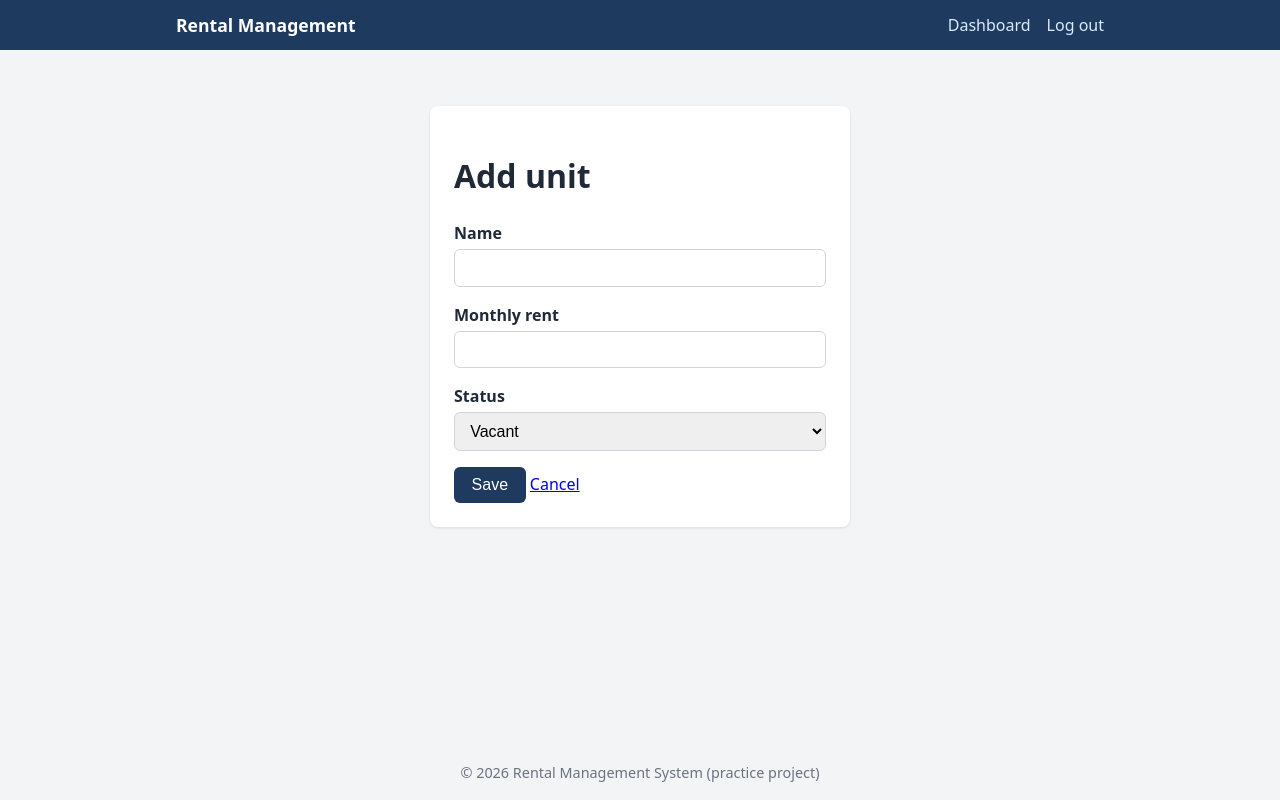
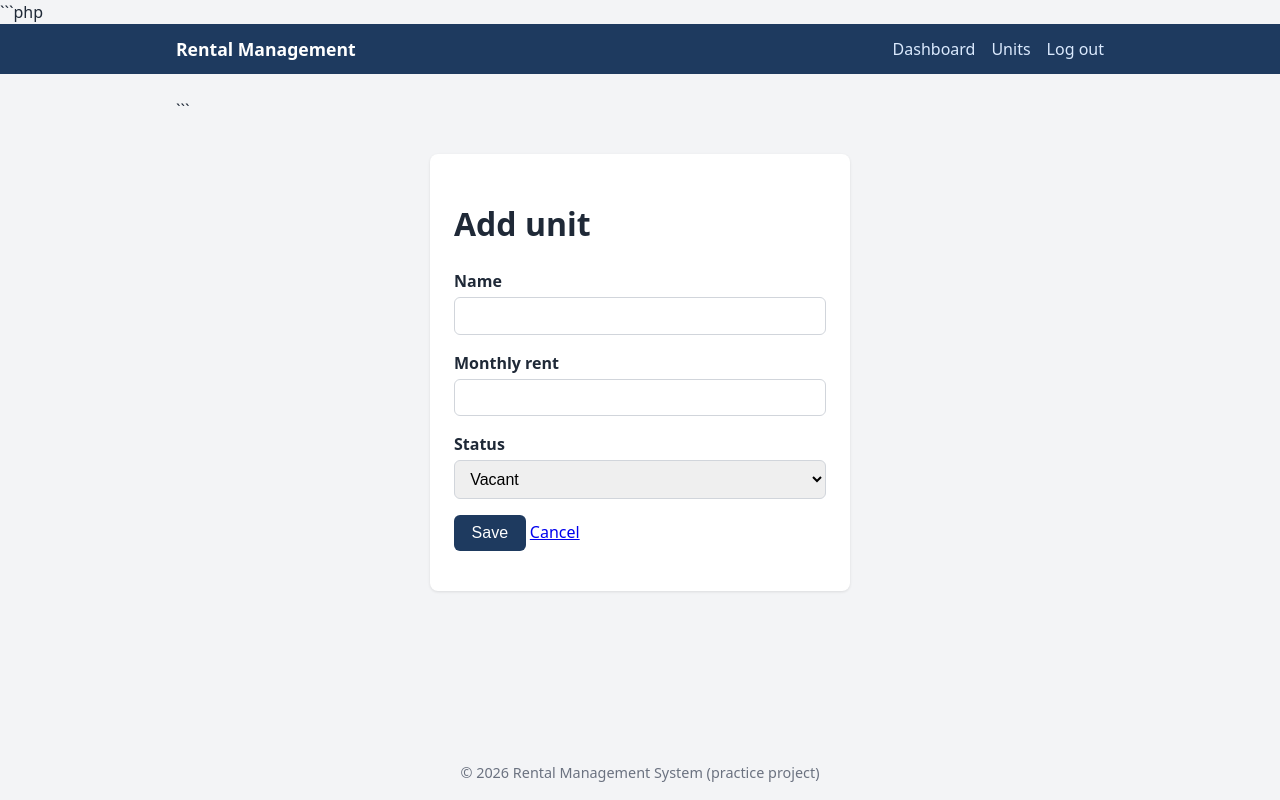
Before and after one commit to kazinajune-016/rental-management-system, a PHP site: page /units/form.php in a window 1280 px wide. Run offline with PHP 8.4, Linux system fonts and the light colour scheme; the visitor is signed in with stand-in values (Sample User, id 1).

Commit message:
Add Units link to navigation
Refs #10

````diff
--- a/templates/header.php
+++ b/templates/header.php
@@ -1,3 +1,4 @@
+```php
 <?php
 require_once __DIR__ . '/../src/Auth.php';
 
@@ -20,10 +21,12 @@ $base = $base ?? ''; // use '../' for pages inside public subfolders
         <?php if (Auth::check()): ?>
             <nav class="nav">
                 <a href="<?= $base ?>dashboard.php">Dashboard</a>
-                <?php /* Add Units, Tenants, Leases and Payments links as those pages are built */ ?>
+                <a href="<?= $base ?>units/index.php">Units</a>
+<?php /* Add Tenants, Leases and Payments links as those pages are built */ ?>
                 <a href="<?= $base ?>logout.php">Log out</a>
             </nav>
         <?php endif; ?>
     </div>
 </header>
 <main class="container">
+```
````
